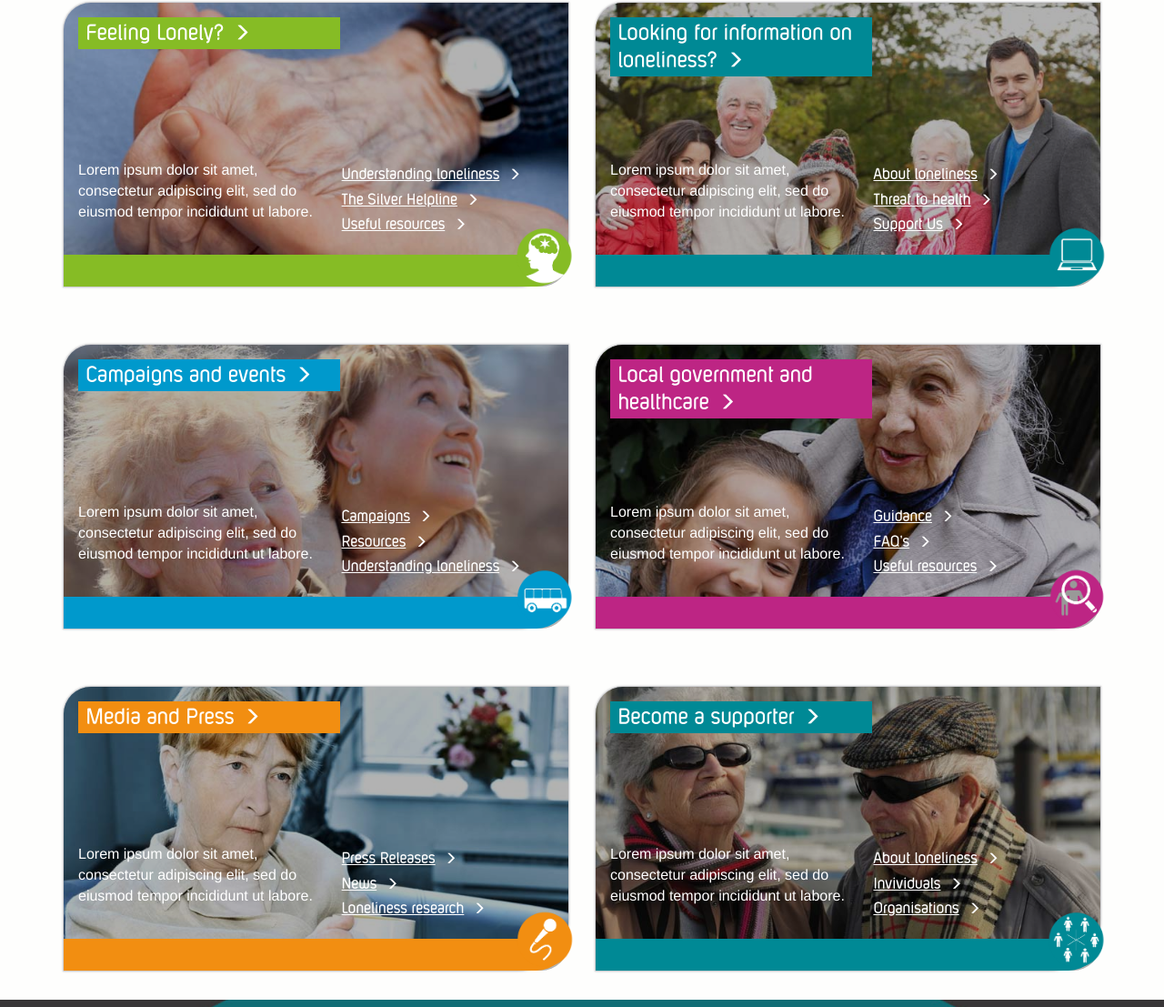
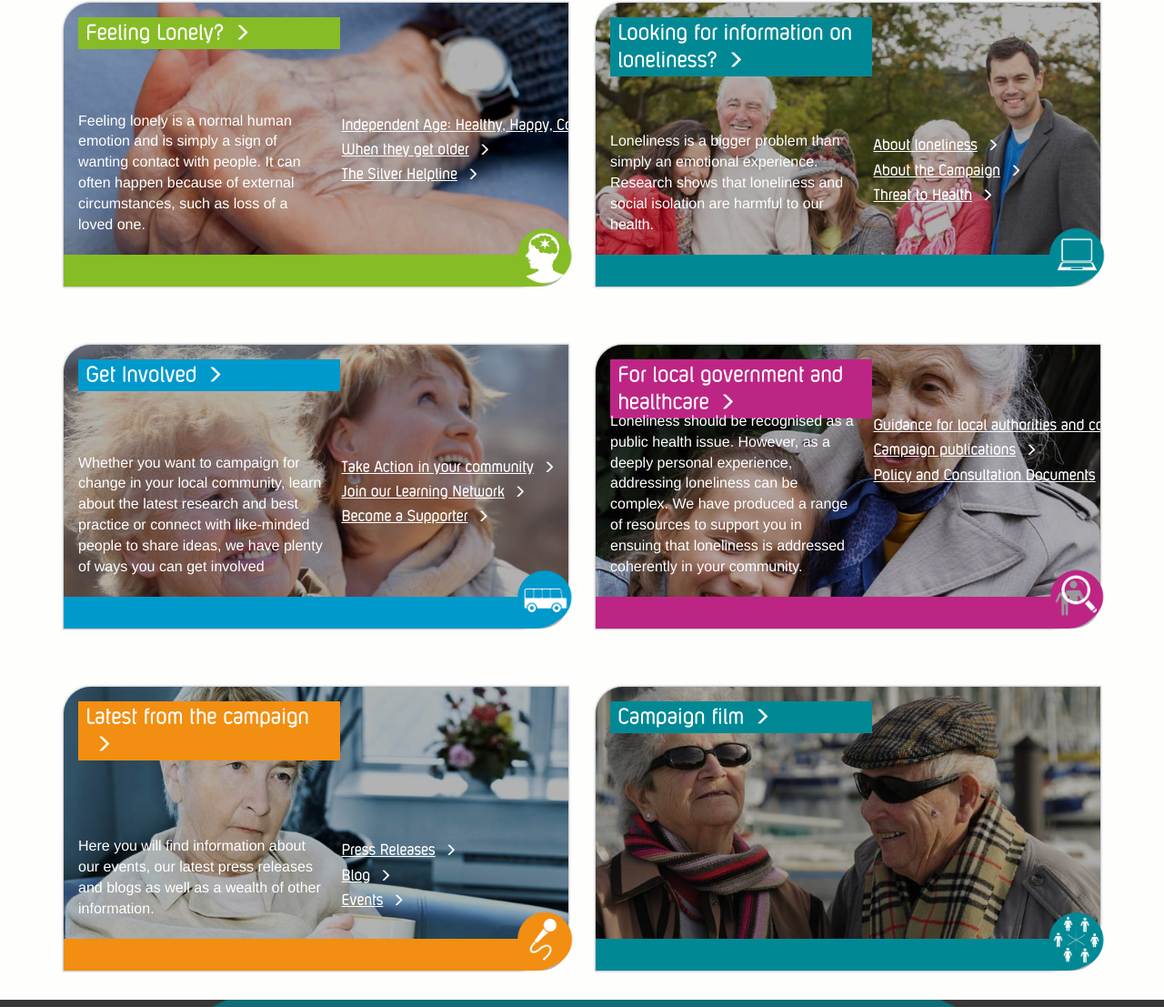
Before and after one commit to jonathanwarde/ctel-html, a plain HTML site: page index.html in a window 1280 px wide. Shown: the part 644-1751 px from the top of the page at 91% size. Drawn offline with nearby package versions, Linux system fonts and the light colour scheme.

Commit message:
Updated category content and links on homepage

```diff
--- a/index.html
+++ b/index.html
@@ -140,11 +140,11 @@
                     <h3>Feeling Lonely?<span class="glyphicon glyphicon-menu-right"></span></h3>
                 </a>
                  <div class="inner-links">
-                    <p>Lorem ipsum dolor sit amet, consectetur adipiscing elit, sed do eiusmod tempor incididunt ut labore.</p>
+                    <p>Feeling lonely is a normal human emotion and is simply a sign of wanting contact with people. It can often happen because of external circumstances, such as loss of a loved one.</p>
                     <ul class="box-links">
-                      <li><a href="#">Understanding loneliness<span class="glyphicon glyphicon-menu-right"></span></a></li>
+                      <li><a href="#">Independent Age: Healthy, Happy, Connected<span class="glyphicon glyphicon-menu-right"></span></a></li>
+                      <li><a href="#">When they get older<span class="glyphicon glyphicon-menu-right"></span></a></li>
                       <li><a href="#">The Silver Helpline<span class="glyphicon glyphicon-menu-right"></span></a></li>
-                      <li><a href="#">Useful resources<span class="glyphicon glyphicon-menu-right"></span></a></li>
                     </ul>
                   </div><!--end  inner-links-->
               </div><!--end box_info-->
@@ -159,11 +159,11 @@
              <div class="box_info">
               <a href="feeling-lonely.html"><h3>Looking for information on loneliness?<span class="glyphicon glyphicon-menu-right"></span></h3></a>
                <div class="inner-links">
-                  <p>Lorem ipsum dolor sit amet, consectetur adipiscing elit, sed do eiusmod tempor incididunt ut labore.</p>
+                  <p>Loneliness is a bigger problem than simply an emotional experience.  Research shows that loneliness and social isolation are harmful to our health.</p>
                    <ul class="box-links">
                   <li><a href="#">About loneliness<span class="glyphicon glyphicon-menu-right"></span></a></li>
-                  <li><a href="#">Threat to health<span class="glyphicon glyphicon-menu-right"></span></a></li>
-                  <li><a href="#">Support Us<span class="glyphicon glyphicon-menu-right"></span></a></li>
+                  <li><a href="#">About the Campaign<span class="glyphicon glyphicon-menu-right"></span></a></li>
+                  <li><a href="#">Threat to Health<span class="glyphicon glyphicon-menu-right"></span></a></li>
                 </ul>
                </div><!--end  inner-links-->
           </div><!--end box_info-->
@@ -177,13 +177,13 @@
       <div class="col-md-6">
       <div class="box box3">
           <div class="box_info">
-           <a href="feeling-lonely.html"><h3>Campaigns and events<span class="glyphicon glyphicon-menu-right"></span></h3></a>
+           <a href="feeling-lonely.html"><h3>Get Involved<span class="glyphicon glyphicon-menu-right"></span></h3></a>
              <div class="inner-links">
-              <p>Lorem ipsum dolor sit amet, consectetur adipiscing elit, sed do eiusmod tempor incididunt ut labore.</p>
+              <p>Whether you want to campaign for change in your local community, learn about the latest research and best practice or connect with like-minded people to share ideas, we have plenty of ways you can get involved</p>
               <ul class="box-links">
-              <li><a href="#">Campaigns<span class="glyphicon glyphicon-menu-right"></span></a></li>
-              <li><a href="#">Resources<span class="glyphicon glyphicon-menu-right"></span></a></li>
-              <li><a href="#">Understanding loneliness<span class="glyphicon glyphicon-menu-right"></span></a></li>
+              <li><a href="#">Take Action in your community<span class="glyphicon glyphicon-menu-right"></span></a></li>
+              <li><a href="#">Join our Learning Network<span class="glyphicon glyphicon-menu-right"></span></a></li>
+              <li><a href="#">Become a Supporter<span class="glyphicon glyphicon-menu-right"></span></a></li>
             </ul>
             </div><!--end  inner-links-->
           </div><!--end box_info-->
@@ -194,13 +194,14 @@
       <div class="col-md-6">
        <div class="box box5">
           <div class="box_info">
-           <a href="feeling-lonely.html"><h3>Local government and healthcare<span class="glyphicon glyphicon-menu-right"></span></h3></a>
+           <a href="feeling-lonely.html"><h3>For local government and healthcare<span class="glyphicon glyphicon-menu-right"></span></h3></a>
               <div class="inner-links">
-             <p>Lorem ipsum dolor sit amet, consectetur adipiscing elit, sed do eiusmod tempor incididunt ut labore.</p>
+             <p>Loneliness should be recognised as a public health issue.  However, as a deeply personal
+             experience, addressing loneliness can be complex.  We have produced a range of resources to support you in ensuing that loneliness is addressed coherently in your community.</p>
             <ul class="box-links">
-              <li><a href="#">Guidance<span class="glyphicon glyphicon-menu-right"></span></a></li>
-              <li><a href="#">FAQ's<span class="glyphicon glyphicon-menu-right"></span></a></li>
-              <li><a href="#">Useful resources<span class="glyphicon glyphicon-menu-right"></span></a></li>
+              <li><a href="#">Guidance for local authorities and commissioners<span class="glyphicon glyphicon-menu-right"></span></a></li>
+              <li><a href="#">Campaign publications<span class="glyphicon glyphicon-menu-right"></span></a></li>
+              <li><a href="#">Policy and Consultation Documents<span class="glyphicon glyphicon-menu-right"></span></a></li>
             </ul>
              </div><!--end  inner-links-->
            </div><!--end box_info-->
@@ -214,13 +215,13 @@
       <div class="col-md-6">
       <div class="box box4">
           <div class="box_info">
-            <a href="feeling-lonely.html"><h3>Media and Press<span class="glyphicon glyphicon-menu-right"></span></h3></a>
+            <a href="feeling-lonely.html"><h3>Latest from the campaign<span class="glyphicon glyphicon-menu-right"></span></h3></a>
               <div class="inner-links">
-                <p>Lorem ipsum dolor sit amet, consectetur adipiscing elit, sed do eiusmod tempor incididunt ut labore.</p>
+                <p>Here you will find information about our events, our latest press releases and blogs as well as a wealth of other information.</p>
                 <ul class="box-links">
                 <li><a href="#">Press Releases<span class="glyphicon glyphicon-menu-right"></span></a></li>
-                <li><a href="#">News<span class="glyphicon glyphicon-menu-right"></span></a></li>
-                <li><a href="#">Loneliness research<span class="glyphicon glyphicon-menu-right"></span></a></li>
+                <li><a href="#">Blog<span class="glyphicon glyphicon-menu-right"></span></a></li>
+                <li><a href="#">Events<span class="glyphicon glyphicon-menu-right"></span></a></li>
                 </ul>
                </div><!--end  inner-links-->
             </div><!--end box_info-->
@@ -231,14 +232,9 @@
       <div class="col-md-6">
        <div class="box box6">
           <div class="box_info">
-           <a href="feeling-lonely.html"><h3>Become a supporter<span class="glyphicon glyphicon-menu-right"></span></h3></a>
+           <a href="feeling-lonely.html"><h3>Campaign film<span class="glyphicon glyphicon-menu-right"></span></h3></a>
              <div class="inner-links">
-                <p>Lorem ipsum dolor sit amet, consectetur adipiscing elit, sed do eiusmod tempor incididunt ut labore.</p>
-              <ul class="box-links">
-                <li><a href="#">About loneliness<span class="glyphicon glyphicon-menu-right"></span></a></li>
-                <li><a href="#">Invividuals<span class="glyphicon glyphicon-menu-right"></span></a></li>
-                <li><a href="#">Organisations<span class="glyphicon glyphicon-menu-right"></span></a></li>
-              </ul>
+                <div style="width:100%;padding-bottom:20%;background:#333"></div>
              </div><!--end  inner-links-->
           </div><!--end box_info-->
         <div class="box-bar four"></div>
```
